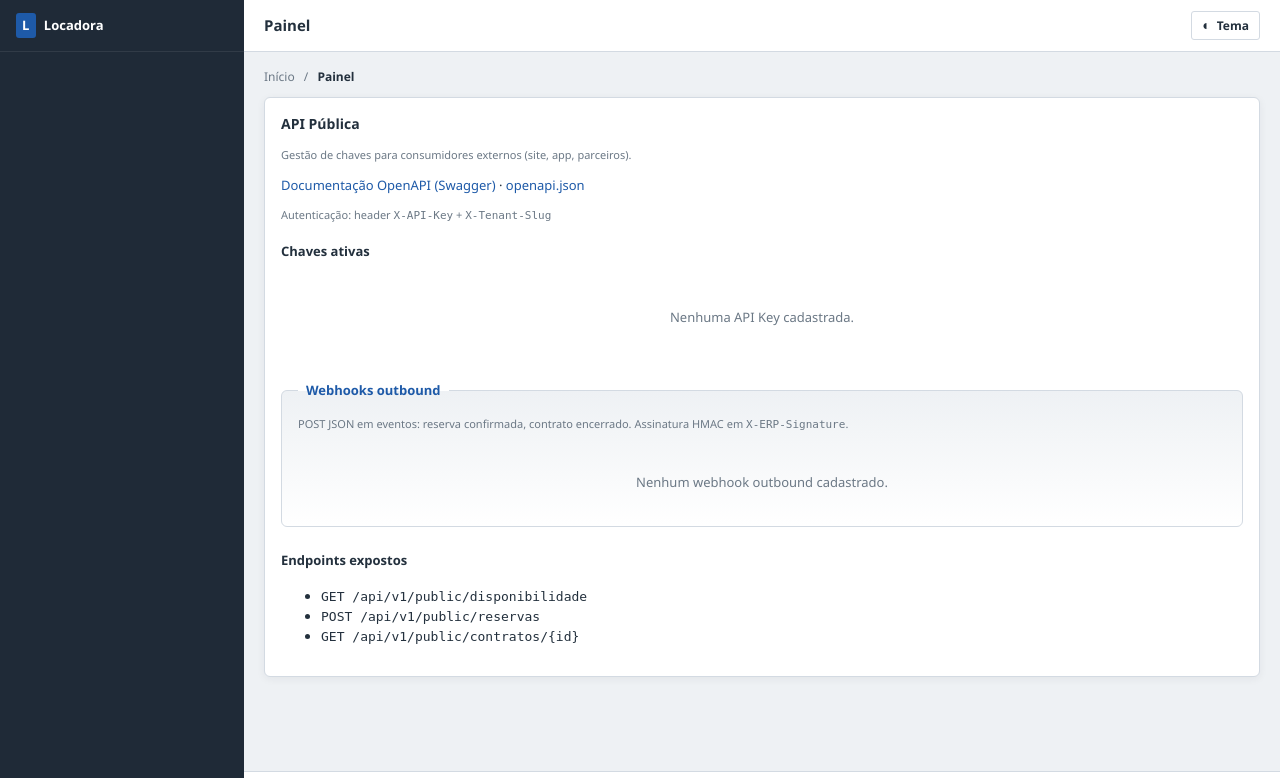
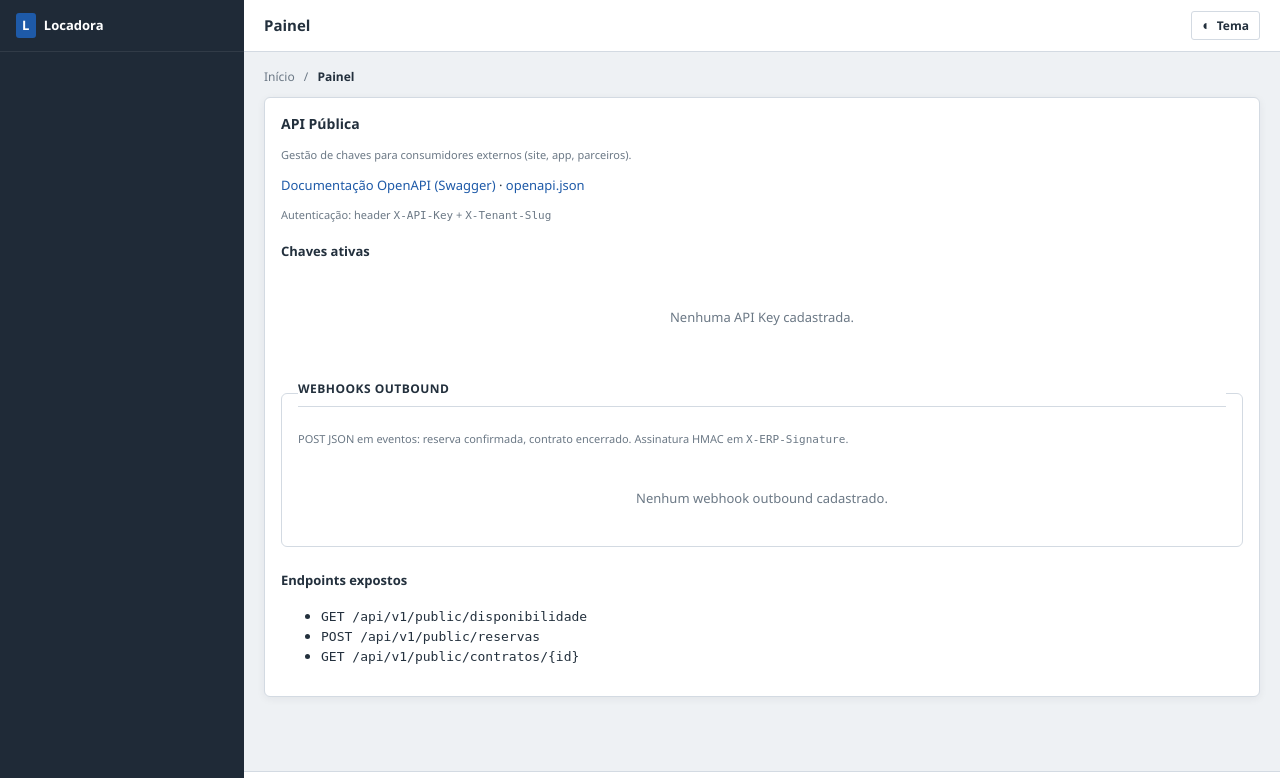
Before and after one commit to goulartfelipe618-beep/sistema-de-locacao, a Python web app: template app/modules/integracoes/templates/integracoes/api_publica.html in a window 1280 px wide. Shown: the top 778 px of the page. Run offline with Jinja, Linux system fonts and the light colour scheme; the template is opened without the code that fills it, so the values that code supplies are empty.

Commit message:
fix: torna títulos de seções (legend) legíveis em todos os temas
Fieldsets usam cor de texto do tema e separador inferior; corrige Identificação, Contato etc. no modo escuro.

Co-authored-by: Cursor <cursoragent@cursor.com>

```diff
--- a/app/web/static/css/app.css
+++ b/app/web/static/css/app.css
@@ -312,11 +312,32 @@ a:hover { text-decoration: underline; }
 .form-input.is-invalid, .form-select.is-invalid { border-color: var(--danger); box-shadow: 0 0 0 2px rgba(179,38,30,.12); }
 .form-input.is-loading { background-image: linear-gradient(90deg, transparent, rgba(30,90,168,.08), transparent); background-size: 200% 100%; animation: erp-shimmer 1s infinite; }
 .form-fieldset {
-  border: 1px solid var(--border); border-radius: 6px; padding: 14px 16px 4px;
-  margin: 0 0 16px; background: linear-gradient(180deg, var(--bg) 0%, var(--surface) 100%);
+  border: 1px solid var(--border);
+  border-radius: 6px;
+  padding: 18px 16px 8px;
+  margin: 0 0 16px;
+  background: var(--surface);
+  min-inline-size: 0;
 }
 .form-fieldset legend {
-  font-weight: 600; font-size: 13px; padding: 0 8px; color: var(--primary);
+  display: block;
+  width: 100%;
+  float: none;
+  font-weight: 600;
+  font-size: 12px;
+  line-height: 1.3;
+  padding: 0 0 10px;
+  margin: 0 0 4px;
+  color: var(--text);
+  text-transform: uppercase;
+  letter-spacing: 0.04em;
+  border-bottom: 1px solid var(--border);
+  background: transparent;
+}
+.form-fieldset::after {
+  content: "";
+  display: block;
+  clear: both;
 }
 .form-range { width: 100%; accent-color: var(--primary); }
 .erp-form-card {
@@ -619,6 +640,14 @@ a:hover { text-decoration: underline; }
 }
 [data-theme="dark"] .table thead th { background: #121820; }
 [data-theme="dark"] .table tbody tr:hover { background: rgba(255,255,255,.04); }
+[data-theme="dark"] .form-fieldset {
+  background: var(--surface);
+  border-color: var(--border);
+}
+[data-theme="dark"] .form-fieldset legend {
+  color: var(--text);
+  border-bottom-color: var(--border);
+}
 [data-theme="dark"] .badge-success { background: rgba(27, 122, 67, 0.2); color: #7dcea0; }
 [data-theme="dark"] .badge-info { background: rgba(30, 90, 168, 0.22); color: #8eb8e8; }
 [data-theme="dark"] .badge-muted { background: rgba(255,255,255,.08); color: var(--text-muted); }
@@ -808,11 +837,11 @@ a:hover { text-decoration: underline; }
   margin: 0 0 12px;
   padding-bottom: 8px;
   border-bottom: 1px solid var(--border);
-  font-size: 11px;
+  font-size: 12px;
   font-weight: 600;
   text-transform: uppercase;
-  letter-spacing: .04em;
-  color: var(--text-muted);
+  letter-spacing: 0.04em;
+  color: var(--text);
 }
 .dossier-dl {
   display: grid;
```
